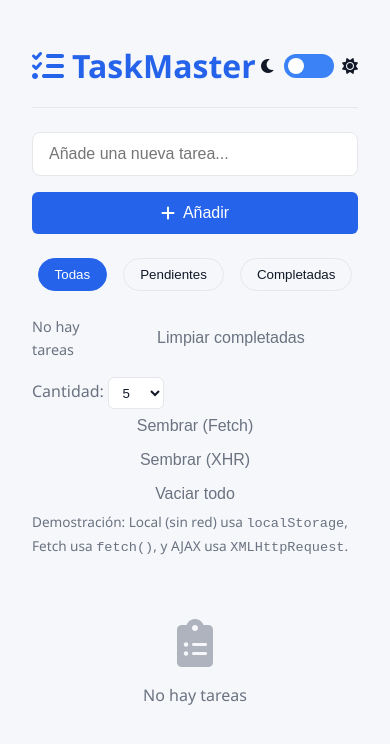
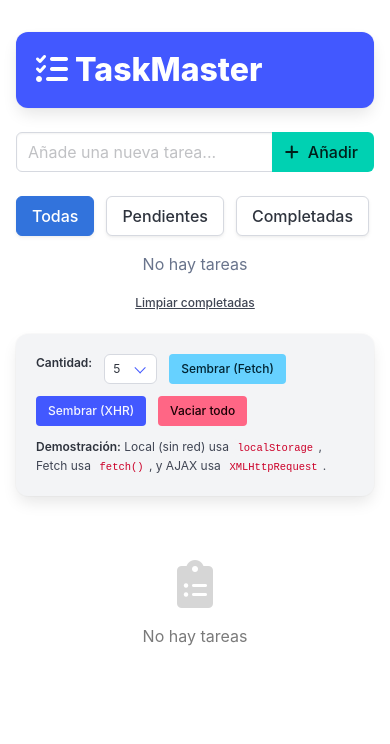
Before and after one commit to rgplazas/TaskMaster, a plain HTML site: page index.html in a window 390 px wide. Drawn offline with nearby package versions, Linux system fonts and the light colour scheme.

Commit message:
feat: migrar proyecto a Bulma v1.0.4
- Implementar Bulma v1.0.4 desde CDN como único framework CSS
- Eliminar css/styles.css y carpeta css/ completamente
- Usar componentes nativos de Bulma: box, field, button, level, notification
- Agregar estilos inline mínimos solo para funcionalidad específica
- Actualizar index.html con clases Bulma (container, has-addons, etc.)
- Modificar taskManager.js para usar clases de notificación Bulma
- Actualizar README.md con documentación de Bulma v1.0.4

Breaking changes:
- Eliminado soporte para tema oscuro/claro
- Removidos todos los archivos CSS personalizados

El proyecto ahora usa únicamente Bulma v1.0.4 para estilos,
simplificando la arquitectura y eliminando dependencias locales.
Mantiene funcionalidad completa: CRUD, Fetch, XHR y localStorage.

```diff
--- a/css/styles.css
+++ /dev/null
@@ -1,430 +0,0 @@
-/*
- * TaskMaster: Hoja de estilos principal
- * -------------------------------------
- * Objetivos de diseño:
- * - Estética moderna, simple y legible con buena accesibilidad (alto contraste, focus-visible).
- * - Sin frameworks: solo CSS nativo con variables para facilitar mantenimiento y temas.
- * - Separar claramente estructura (HTML), comportamiento (JS) y presentación (CSS).
- *
- * Decisiones y razones:
- * - Variables CSS (custom properties) en :root para paleta, bordes, sombras y transiciones.
- * - Modo oscuro controlado por atributo [data-theme="dark"] en <html>, sincronizado desde JS.
- * - Se minimizan sombras; se priorizan bordes sutiles y espaciados compactos para claridad.
- */
-:root {
-    --primary-color: #2563eb; /* azul moderno */
-    --primary-light: #3b82f6;
-    --secondary-color: #ef4444; /* rojo claro */
-    --background: #f5f7fb;
-    --card-bg: #ffffff;
-    --text-primary: #111827;
-    --text-secondary: #6b7280;
-    --border-color: #e5e7eb;
-    --success-color: #16a34a;
-    --warning-color: #f59e0b;
-    --shadow: 0 1px 2px rgba(0, 0, 0, 0.06);
-    --transition: all 0.2s ease;
-}
-
-[data-theme="dark"] {
-    --background: #0b1220;
-    --card-bg: #111827;
-    --text-primary: #f3f4f6;
-    --text-secondary: #9ca3af;
-    --border-color: #1f2937;
-    --shadow: 0 1px 2px rgba(0, 0, 0, 0.5);
-}
-
-* {
-    margin: 0;
-    padding: 0;
-    box-sizing: border-box;
-}
-
-body {
-    font-family: 'Segoe UI', Tahoma, Geneva, Verdana, sans-serif;
-    background-color: var(--background);
-    color: var(--text-primary);
-    line-height: 1.6;
-    transition: var(--transition);
-    min-height: 100vh;
-    padding: 1.5rem 1rem;
-}
-
-.container {
-    max-width: 800px;
-    margin: 0 auto;
-    padding: 0 1rem;
-}
-
-/* Header Styles */
-.header {
-    display: flex;
-    justify-content: space-between;
-    align-items: center;
-    margin-bottom: 1.5rem;
-    padding: 1rem 0;
-    border-bottom: 1px solid var(--border-color);
-}
-
-.header h1 {
-    font-size: 2rem;
-    color: var(--primary-color);
-    display: flex;
-    align-items: center;
-    gap: 0.5rem;
-}
-
-/* Theme Toggle */
-.theme-toggle {
-    display: flex;
-    align-items: center;
-    gap: 0.5rem;
-}
-
-.switch {
-    position: relative;
-    display: inline-block;
-    width: 50px;
-    height: 24px;
-}
-
-.switch input {
-    opacity: 0;
-    width: 0;
-    height: 0;
-}
-
-.slider {
-    position: absolute;
-    cursor: pointer;
-    top: 0;
-    left: 0;
-    right: 0;
-    bottom: 0;
-    background-color: var(--primary-light);
-    transition: var(--transition);
-    border-radius: 34px;
-}
-
-.slider:before {
-    position: absolute;
-    content: "";
-    height: 16px;
-    width: 16px;
-    left: 4px;
-    bottom: 4px;
-    background-color: white;
-    transition: var(--transition);
-    border-radius: 50%;
-}
-
-input:checked + .slider {
-    background-color: var(--primary-color);
-}
-
-input:checked + .slider:before {
-    transform: translateX(26px);
-}
-
-/* Add Task Container */
-.add-task-container {
-    display: flex;
-    gap: 1rem;
-    margin-bottom: 1.5rem;
-}
-
-#taskInput {
-    flex: 1;
-    padding: 0.75rem 1rem;
-    border: 1px solid var(--border-color);
-    border-radius: 8px;
-    font-size: 1rem;
-    transition: var(--transition);
-    background-color: var(--card-bg);
-    color: var(--text-primary);
-}
-
-#taskInput:focus {
-    outline: 2px solid color-mix(in srgb, var(--primary-color) 50%, transparent);
-    border-color: var(--primary-color);
-}
-
-/* Button Styles */
-.btn {
-    padding: 0.75rem 1.5rem;
-    border: none;
-    border-radius: 6px;
-    font-size: 1rem;
-    font-weight: 500;
-    cursor: pointer;
-    transition: var(--transition);
-    display: inline-flex;
-    align-items: center;
-    gap: 0.5rem;
-}
-.btn-primary {
-    background-color: var(--primary-color);
-    color: white;
-}
-.btn-primary:hover {
-    background-color: var(--primary-light);
-}
-
-.btn-text {
-    background: none;
-    color: var(--text-secondary);
-    padding: 0.5rem;
-}
-.btn-text:hover {
-    color: var(--primary-color);
-    text-decoration: underline;
-}
-
-  /* Estado deshabilitado para botones */
-  button:disabled,
-  .btn:disabled {
-      opacity: 0.6;
-      cursor: not-allowed;
-  }
-
-/* Filters */
-.filters {
-    display: flex;
-    gap: 1rem;
-    margin-bottom: 1.5rem;
-    flex-wrap: wrap;
-}
-
-.filter-btn {
-    padding: 0.5rem 1rem;
-    border: 1px solid var(--border-color);
-    background: transparent;
-    color: var(--text-primary);
-    border-radius: 20px;
-    cursor: pointer;
-    transition: var(--transition);
-}
-
-.filter-btn:hover {
-    background-color: color-mix(in srgb, var(--primary-color) 8%, transparent);
-}
-
-.filter-btn.active {
-    background-color: var(--primary-color);
-    color: white;
-    border-color: var(--primary-color);
-}
-
-/* Task Stats */
-.task-stats {
-    display: flex;
-    justify-content: space-between;
-    align-items: center;
-    margin-bottom: 1rem;
-    color: var(--text-secondary);
-    font-size: 0.9rem;
-}
-
-/* Task List */
-.task-list {
-    list-style: none;
-    margin: 0;
-    padding: 0;
-}
-
-.task-item {
-    background-color: var(--card-bg);
-    padding: 0.875rem 1rem;
-    margin-bottom: 0.75rem;
-    border-radius: 8px;
-    border: 1px solid var(--border-color);
-    box-shadow: none;
-    display: flex;
-    align-items: center;
-    gap: 1rem;
-    animation: fadeIn 0.3s ease-out;
-    transition: var(--transition);
-}
-
-@keyframes fadeIn {
-    from {
-        opacity: 0;
-        transform: translateY(-10px);
-    }
-    to {
-        opacity: 1;
-        transform: translateY(0);
-    }
-}
-
-.task-item.completed {
-    opacity: 0.7;
-}
-
-.task-item.completed .task-text {
-    text-decoration: line-through;
-    color: var(--text-secondary);
-}
-
-.task-checkbox {
-    width: 20px;
-    height: 20px;
-    cursor: pointer;
-    accent-color: var(--primary-color);
-}
-
-.task-text {
-    flex: 1;
-    word-break: break-word;
-}
-
-.task-actions {
-    display: flex;
-    gap: 0.5rem;
-    opacity: 1; /* Siempre visibles */
-    transition: var(--transition);
-}
-
-.task-item:hover .task-actions {
-    opacity: 1; /* Mantener sin cambios en hover */
-}
-
-.edit-btn, .delete-btn {
-    background: none;
-    border: none;
-    cursor: pointer;
-    color: var(--text-secondary);
-    transition: var(--transition);
-    padding: 0.25rem;
-    border-radius: 4px;
-}
-
-.edit-btn:hover {
-    color: var(--primary-color);
-    background-color: rgba(74, 111, 165, 0.1);
-}
-
-.delete-btn:hover {
-    color: var(--secondary-color);
-    background-color: rgba(255, 107, 107, 0.1);
-}
-
-/* Notification */
-.notification {
-    position: fixed;
-    bottom: 2rem;
-    right: 2rem;
-    background-color: var(--card-bg);
-    color: var(--text-primary);
-    padding: 1rem 2rem;
-    border-radius: 8px;
-    border: 1px solid var(--border-color);
-    transform: translateY(100px);
-    opacity: 0;
-    transition: var(--transition);
-    z-index: 1000;
-}
-
-.notification.show {
-    transform: translateY(0);
-    opacity: 1;
-}
-
-/* Loading Overlay (para demostraciones Fetch/XHR) */
-.loading-overlay {
-    position: fixed;
-    inset: 0;
-    background: rgba(0, 0, 0, 0.15);
-    backdrop-filter: blur(1px);
-    display: none;
-    align-items: center;
-    justify-content: center;
-    z-index: 1100;
-}
-
-.loading-overlay.show {
-    display: flex;
-}
-
-.spinner {
-    width: 28px;
-    height: 28px;
-    border: 3px solid color-mix(in srgb, var(--text-secondary) 40%, transparent);
-    border-top-color: var(--primary-color);
-    border-radius: 50%;
-    animation: spin 0.8s linear infinite;
-    background: transparent;
-}
-
-@keyframes spin {
-    to { transform: rotate(360deg); }
-}
-
-/* Empty State */
-.empty-state {
-    text-align: center;
-    padding: 3rem 1rem;
-    color: var(--text-secondary);
-}
-
-.empty-state i {
-    font-size: 3rem;
-    margin-bottom: 1rem;
-    opacity: 0.5;
-}
-
-/* Responsive */
-@media (max-width: 600px) {
-    .add-task-container {
-        flex-direction: column;
-    }
-
-    .btn {
-        width: 100%;
-        justify-content: center;
-    }
-
-    .filters {
-        justify-content: center;
-    }
-}
-
-/* Accesibilidad: resaltar elementos interactivos al navegar con teclado */
-button:focus-visible,
-.filter-btn:focus-visible,
-.edit-btn:focus-visible,
-.delete-btn:focus-visible,
-input[type="text"]:focus-visible,
-input[type="checkbox"]:focus-visible {
-    outline: 2px solid color-mix(in srgb, var(--primary-color) 50%, transparent);
-    outline-offset: 2px;
-}
-
-/* Animations */
-@keyframes slideIn {
-    from {
-        transform: translateX(-20px);
-        opacity: 0;
-    }
-    to {
-        transform: translateX(0);
-        opacity: 1;
-    }
-}
-
-@keyframes pulse {
-    0% {
-        transform: scale(1);
-    }
-    50% {
-        transform: scale(1.05);
-    }
-    100% {
-        transform: scale(1);
-    }
-}
-
-.btn-pulse {
-    animation: pulse 2s infinite;
-}
--- a/index.html
+++ b/index.html
@@ -7,70 +7,123 @@
   - Cargar estilos y scripts en el orden correcto.
 
   Decisiones y razones:
-  - Sin frameworks ni módulos ES para permitir abrir con file:// sin servidores.
+  - Utiliza SOLO Bulma v1.0.4 para el diseño responsive y componentes UI.
   - Scripts clásicos en orden: api (datos) -> taskManager (lógica/UI) -> app (arranque).
-  - Se usan clases y data-attributes para separar estilo (CSS) y comportamiento (JS).
+  - Se usan clases Bulma y data-attributes para separar estilo y comportamiento.
 -->
 <html lang="es">
 <head>
     <meta charset="UTF-8" />
     <meta name="viewport" content="width=device-width, initial-scale=1.0" />
     <title>TaskMaster - Gestor de Tareas</title>
+    <!-- Bulma CSS v1.0.4 -->
+    <link rel="stylesheet" href="https://cdn.jsdelivr.net/npm/bulma@1.0.4/css/bulma.min.css">
     <link rel="stylesheet" href="https://cdnjs.cloudflare.com/ajax/libs/font-awesome/6.0.0-beta3/css/all.min.css" />
-    <link rel="stylesheet" href="css/styles.css" />
+    <style>
+        /* Estilos mínimos para funcionalidad específica que Bulma no cubre */
+        body { padding: 2rem 1rem; min-height: 100vh; }
+        .task-item { margin-bottom: 0.75rem; padding: 1rem; }
+        .task-item.completed { opacity: 0.6; }
+        .task-item.completed .task-text { text-decoration: line-through; }
+        .task-actions { display: flex; gap: 0.5rem; }
+        .edit-btn, .delete-btn { background: none; border: none; cursor: pointer; padding: 0.25rem; }
+        .edit-btn:hover { color: #3273dc; }
+        .delete-btn:hover { color: #f14668; }
+        .notification-fixed { position: fixed; bottom: 2rem; right: 2rem; min-width: 300px; transform: translateY(100px);
+                              opacity: 0; transition: all 0.3s ease; z-index: 1000; }
+        .notification-fixed.show { transform: translateY(0); opacity: 1; }
+        .loading-overlay { position: fixed; inset: 0; background: rgba(0,0,0,0.3); display: none;
+                          align-items: center; justify-content: center; z-index: 1100; }
+        .loading-overlay.show { display: flex; }
+        .spinner { width: 3rem; height: 3rem; border: 4px solid #dbdbdb; border-top-color: #3273dc;
+                   border-radius: 50%; animation: spin 0.8s linear infinite; }
+        @keyframes spin { to { transform: rotate(360deg); } }
+        .empty-state { text-align: center; padding: 3rem 1rem; color: #7a7a7a; }
+        .empty-state i { font-size: 3rem; opacity: 0.3; display: block; margin-bottom: 1rem; }
+        .filter-btn.active { background-color: #3273dc; border-color: #3273dc; color: white; }
+    </style>
 </head>
 <body>
-    <div class="container">
-        <!-- Encabezado: título y selector de tema -->
-        <header class="header">
-            <h1><i class="fas fa-tasks"></i> TaskMaster</h1>
-            <div class="theme-toggle">
-                <i class="fas fa-moon"></i>
-                <label class="switch">
-                    <input type="checkbox" id="themeToggle" />
-                    <span class="slider round"></span>
-                </label>
-                <i class="fas fa-sun"></i>
-            </div>
+    <div class="container is-max-desktop">
+        <!-- Encabezado: título -->
+        <header class="box has-background-link has-text-white mb-5">
+            <h1 class="title has-text-white is-size-3">
+                <span class="icon is-medium"><i class="fas fa-tasks"></i></span>
+                TaskMaster
+            </h1>
         </header>
 
         <!-- Zona principal: entrada, filtros, estadísticas y lista -->
         <main>
-            <div class="add-task-container">
-                <input type="text" id="taskInput" placeholder="Añade una nueva tarea..." autocomplete="off" />
-                <button id="addTaskBtn" class="btn btn-primary">
-                    <i class="fas fa-plus"></i> Añadir
+            <!-- Input para añadir tareas -->
+            <div class="field has-addons mb-5">
+                <div class="control is-expanded">
+                    <input type="text" id="taskInput" class="input" placeholder="Añade una nueva tarea..." autocomplete="off" />
+                </div>
+                <div class="control">
+                    <button id="addTaskBtn" class="button is-primary">
+                        <span class="icon"><i class="fas fa-plus"></i></span>
+                        <span>Añadir</span>
                     </button>
+                </div>
             </div>
 
             <!-- Filtros de visualización -->
-            <div class="filters">
-                <button class="filter-btn active" data-filter="all">Todas</button>
-                <button class="filter-btn" data-filter="pending">Pendientes</button>
-                <button class="filter-btn" data-filter="completed">Completadas</button>
+            <div class="buttons mb-4">
+                <button class="button filter-btn active" data-filter="all">Todas</button>
+                <button class="button filter-btn" data-filter="pending">Pendientes</button>
+                <button class="button filter-btn" data-filter="completed">Completadas</button>
             </div>
 
             <!-- Resumen de estado -->
-            <div class="task-stats">
-                <span id="taskCount">0 tareas</span>
-                <button id="clearCompleted" class="btn btn-text">Limpiar completadas</button>
+            <div class="level mb-4">
+                <div class="level-left">
+                    <div class="level-item">
+                        <span id="taskCount" class="has-text-grey">0 tareas</span>
+                    </div>
+                </div>
+                <div class="level-right">
+                    <div class="level-item">
+                        <button id="clearCompleted" class="button is-text is-small">Limpiar completadas</button>
+                    </div>
+                </div>
             </div>
 
             <!-- Barra de demostración: sembrar datos por Fetch o XHR y vaciar -->
-            <div class="demo-toolbar" aria-label="Demostración de carga de datos">
-                <label for="seedCount" style="color: var(--text-secondary);">Cantidad:</label>
-                <select id="seedCount" aria-label="Cantidad a sembrar" title="Cantidad a sembrar" style="padding: 0.4rem 0.6rem; border: 1px solid var(--border-color); border-radius: 6px; background: var(--card-bg); color: var(--text-primary);">
+            <div class="box has-background-light mb-4" aria-label="Demostración de carga de datos">
+                <div class="field is-grouped is-grouped-multiline">
+                    <div class="control">
+                        <label for="seedCount" class="label is-small">Cantidad:</label>
+                    </div>
+                    <div class="control">
+                        <div class="select is-small">
+                            <select id="seedCount" aria-label="Cantidad a sembrar" title="Cantidad a sembrar">
                                 <option value="3">3</option>
                                 <option value="5" selected>5</option>
                                 <option value="10">10</option>
                             </select>
-                <button id="seedFetch" class="btn btn-text" title="Sembrar con Fetch API">Sembrar (Fetch)</button>
-                <button id="seedXHR" class="btn btn-text" title="Sembrar con XMLHttpRequest">Sembrar (XHR)</button>
-                <button id="clearAll" class="btn btn-text" title="Vaciar todas las tareas">Vaciar todo</button>
                         </div>
-            <p class="demo-help" style="margin: 0 0 0.75rem 0; color: var(--text-secondary); font-size: 0.85rem;">
-                Demostración: Local (sin red) usa <code>localStorage</code>, Fetch usa <code>fetch()</code>, y AJAX usa <code>XMLHttpRequest</code>.
+                    </div>
+                    <div class="control">
+                        <button id="seedFetch" class="button is-small is-info" title="Sembrar con Fetch API">
+                            Sembrar (Fetch)
+                        </button>
+                    </div>
+                    <div class="control">
+                        <button id="seedXHR" class="button is-small is-link" title="Sembrar con XMLHttpRequest">
+                            Sembrar (XHR)
+                        </button>
+                    </div>
+                    <div class="control">
+                        <button id="clearAll" class="button is-small is-danger" title="Vaciar todas las tareas">
+                            Vaciar todo
+                        </button>
+                    </div>
+                </div>
+                <p class="help mt-2">
+                    <strong>Demostración:</strong> Local (sin red) usa <code>localStorage</code>, Fetch usa <code>fetch()</code>, y AJAX usa <code>XMLHttpRequest</code>.
                 </p>
+            </div>
 
             <!-- Lista de tareas (renderizada por JS) -->
             <ul id="taskList" class="task-list">
@@ -83,7 +136,7 @@
             <div class="spinner" aria-label="Cargando"></div>
         </div>
 
-        <div class="notification" id="notification"></div>
+        <div class="notification is-primary notification-fixed" id="notification"></div>
     </div>
 
     <!-- Orden de scripts importante:
```
Also changed, not shown: js/taskManager.js (+5 -23 lines), 1 other file. Lines whose indentation alone changed are shown as unchanged.
